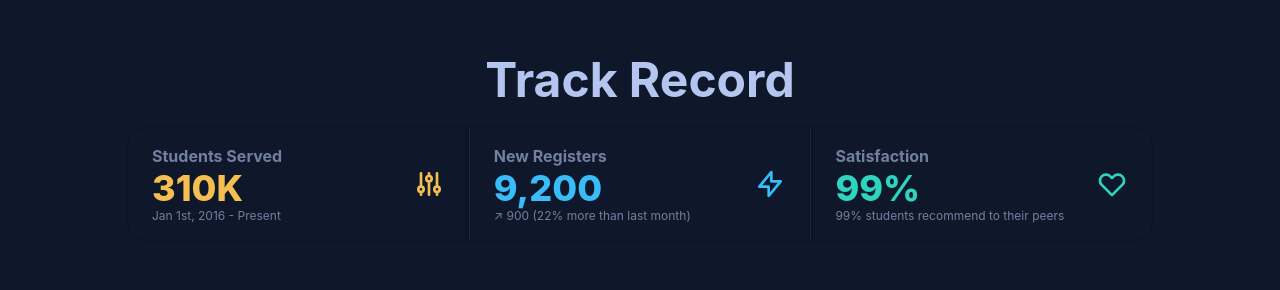
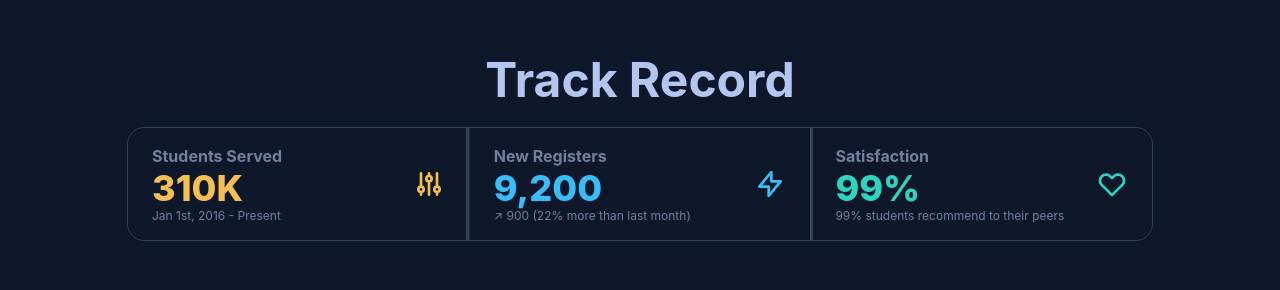
Before and after one commit to NaimurRahman3954/cognition-learning-center, a React (Create React App) app: page / in a window 1280 px wide. Shown: the part 1400-1690 px from the top of the page. Built offline with nearby package versions, Linux system fonts and the light colour scheme; no server answers; what tailwindcss-dotted-background would draw is missing.

Commit message:
course page updated

```diff
--- a/src/components/Support.js
+++ b/src/components/Support.js
@@ -3,7 +3,7 @@ import React from 'react'
 const Support = () => {
   return (
     <div>
-      <div className="container mx-auto m-9 lg:mt-6 lg:mb-32 mb-24 stats w-4/5 outline outline-1 outline-base-300 flex flex-col lg:flex-row">
+      <div className="container mx-auto m-9 lg:mt-6 lg:mb-32 mb-24 stats w-4/5 outline outline-1 outline-slate-700 flex flex-col lg:flex-row">
         <div className="stat">
           <div className="stat-figure text-warning">
             <svg
@@ -25,7 +25,7 @@ const Support = () => {
           <div className="stat-desc">Jan 1st, 2016 - Present</div>
         </div>
 
-        <div className="stat outline outline-t-1  outline-base-300">
+        <div className="stat outline outline-t-1  outline-slate-700">
           <div className="stat-figure text-primary">
             <svg
               xmlns="http://www.w3.org/2000/svg"
```
